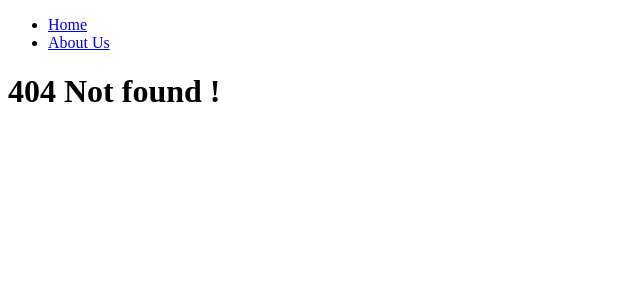
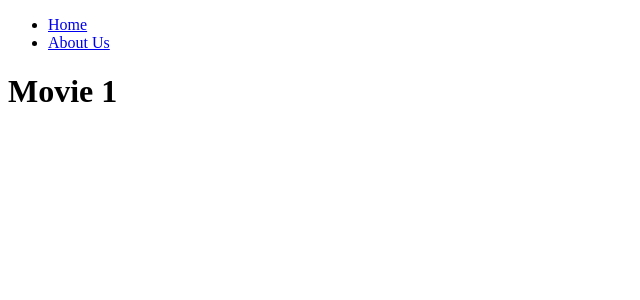
Before and after one commit to DevGisoun/learn-nextjs14, a Next.js app: page /movies/1 in a window 1280 px wide. Before the commit this address had no page. Shown: the top 300 px of the page, without its empty margins (0-640 px from the left). Built offline with nearby package versions, Linux system fonts and the light colour scheme.

Commit message:
#2.9 Dynamic Routes

```diff
--- /dev/null
+++ b/app/(movies)/movies/[id]/page.tsx
@@ -0,0 +1,7 @@
+export default function MovieDetail(
+  { params: { id } }: { params: { id: string }, }
+) {
+  return (
+    <h1>Movie {id}</h1>
+  );
+}
```
